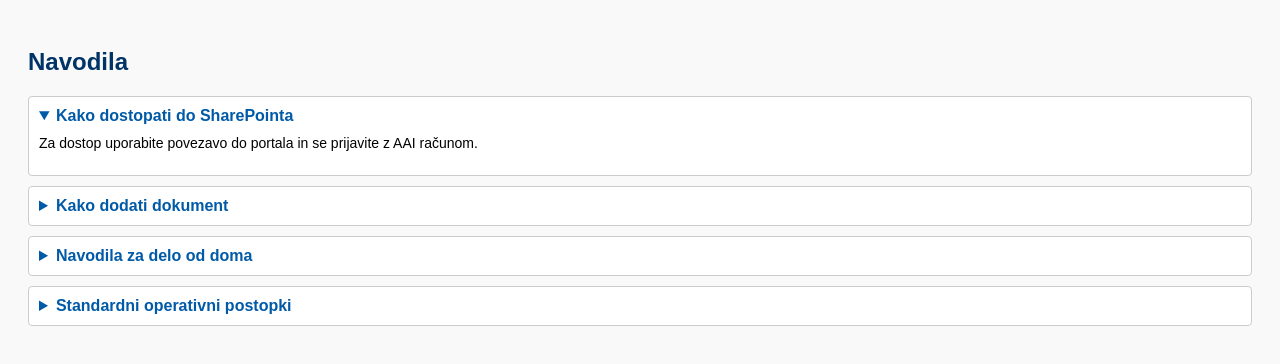
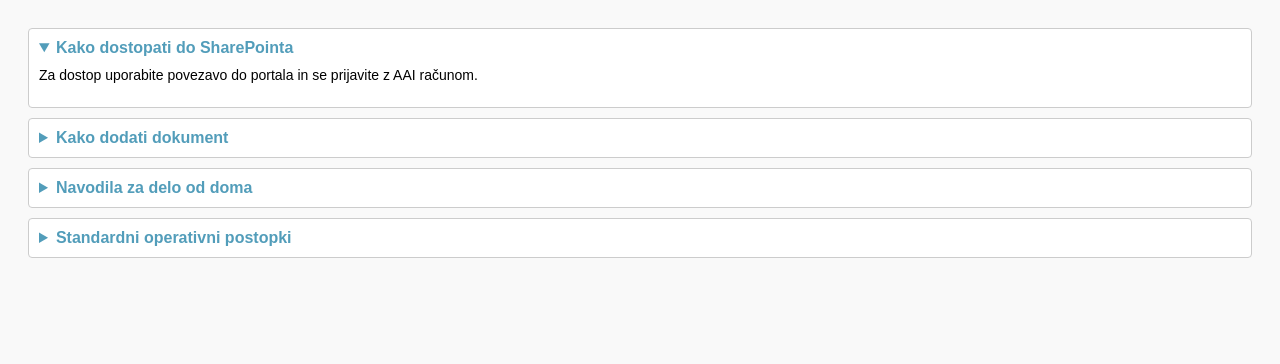
Before and after one commit to SimonDuric/navodila-sharepoint, a plain HTML site: page index.html in a window 1280 px wide. Drawn offline with Linux system fonts and the light colour scheme.

Commit message:
Update index.html

```diff
--- a/index.html
+++ b/index.html
@@ -24,7 +24,7 @@
       font-weight: bold;
       font-size: 16px;
       cursor: pointer;
-      color: #005aa7;
+      color: #529DBA;
     }
     p {
       margin-top: 10px;
@@ -33,7 +33,6 @@
   </style>
 </head>
 <body>
-  <h2>Navodila</h2>
 
   <details open>
     <summary>Kako dostopati do SharePointa</summary>
```
